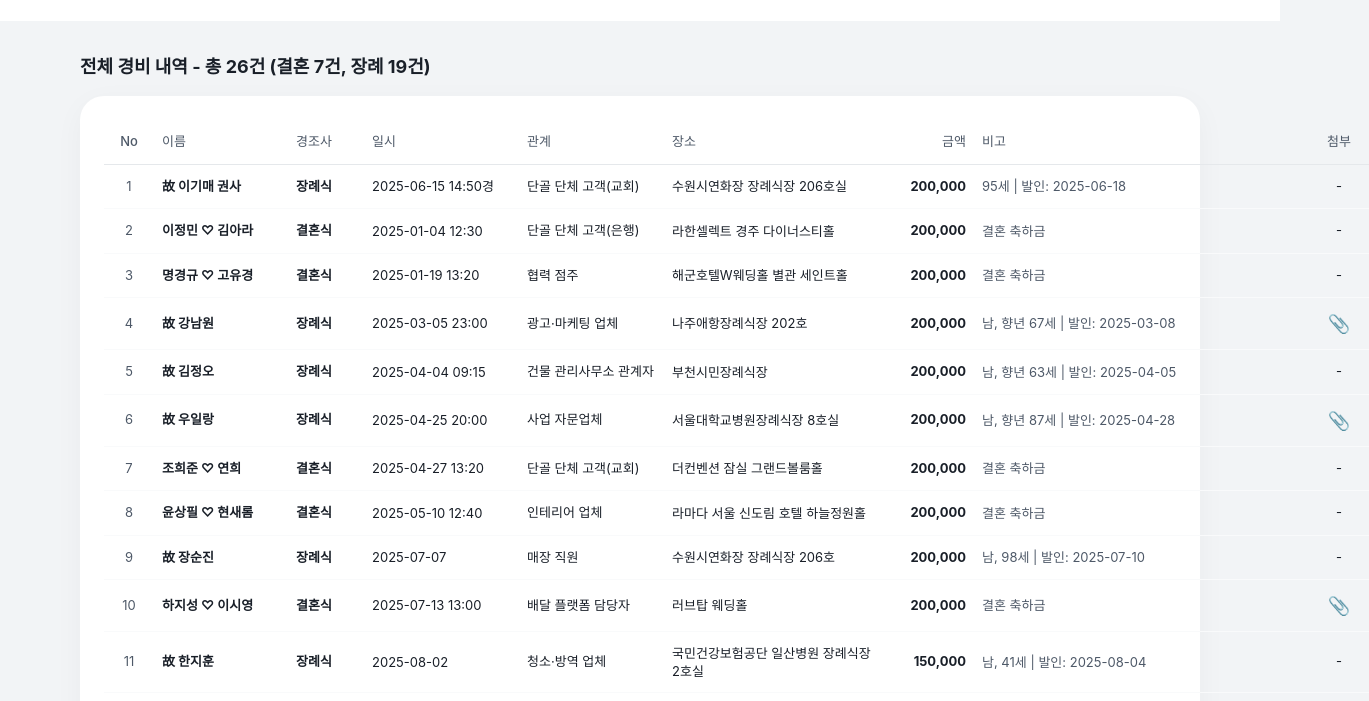
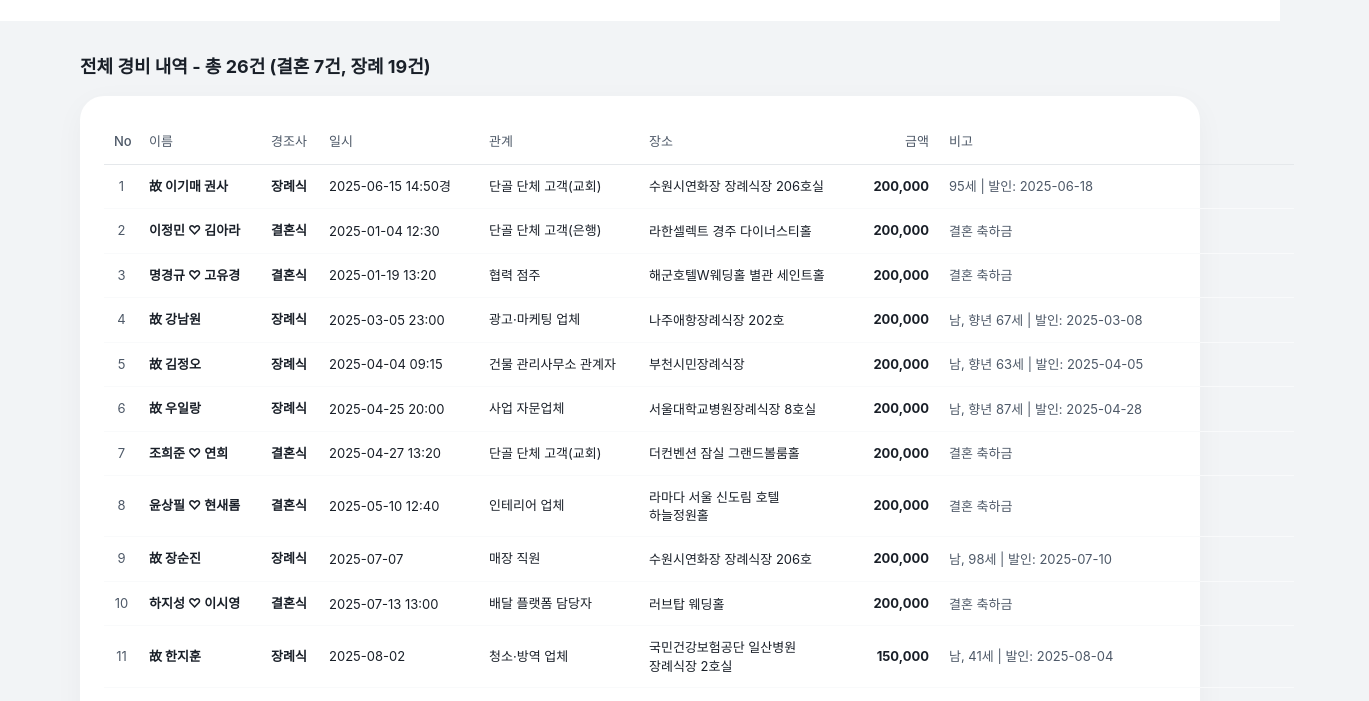
Before and after one commit to heekeunlee/events_2025, a website built with Vite: page index.html in a window 1280 px wide. Shown: the part 85-786 px from the top of the page, 1369 px wide, since content can reach past the window. Built offline with nearby package versions, Linux system fonts and the light colour scheme.

Commit message:
feat: remove attachment column from table

```diff
--- a/app.js
+++ b/app.js
@@ -52,15 +52,14 @@ function renderUnifiedTable(data) {
         <table>
             <thead>
                 <tr>
-                    <th style="width: 50px;">No</th>
+                    <th style="width: 35px;">No</th>
                     <th>이름</th>
-                    <th style="width: 100px;">경조사</th>
+                    <th style="width: 60px;">경조사</th>
                     <th>일시</th>
                     <th>관계</th>
                     <th>장소</th>
                     <th style="text-align: right;">금액</th>
                     <th>비고</th>
-                    <th style="width: 60px; text-align: center;">첨부</th>
                 </tr>
             </thead>
             <tbody>
@@ -85,10 +84,6 @@ function renderUnifiedTable(data) {
             remarks = "결혼 축하금";
         }
 
-        const attachmentHtml = item.attachment
-            ? `<span class="attachment-icon" onclick="event.stopPropagation(); showImage('${item.attachment}')" title="증빙 서류 보기">📎</span>`
-            : '-';
-
         tableHtml += `
             <tr onclick="showDetail(${item.id})">
                 <td style="text-align: center; color: var(--toss-text-muted);">${index + 1}</td>
@@ -99,7 +94,6 @@ function renderUnifiedTable(data) {
                 <td>${location}</td>
                 <td style="text-align: right; font-weight: 700; color: var(--toss-text-main);">${formatNumber(amount)}</td>
                 <td style="font-size: 13px; color: var(--toss-text-muted);">${remarks}</td>
-                <td style="text-align: center;">${attachmentHtml}</td>
             </tr>
         `;
     });
@@ -110,7 +104,7 @@ function renderUnifiedTable(data) {
                 <tr class="table-footer-row">
                     <td colspan="6" style="text-align: right; font-weight: 600; color: var(--toss-text-muted);">통합 경비 합계</td>
                     <td style="text-align: right; font-weight: 800; color: var(--toss-blue); font-size: 17px;">${formatNumber(totalSum)}원</td>
-                    <td colspan="2"></td>
+                    <td></td>
                 </tr>
             </tfoot>
         </table>`;
--- a/style.css
+++ b/style.css
@@ -102,8 +102,8 @@ table {
 }
 
 th, td {
-    padding: 12px 8px; /* Slightly tighter padding */
-    font-size: 13px;   /* Consistent font size for better fit */
+    padding: 12px 10px;
+    font-size: 13px;
     border-bottom: 1px solid #F9FAFB;
     vertical-align: middle;
 }
@@ -115,16 +115,15 @@ th {
     border-bottom: 1px solid var(--toss-border);
 }
 
-/* Optimized Column Widths (Total: 1200px) */
-th:nth-child(1), td:nth-child(1) { width: 35px; text-align: center; } /* No */
-th:nth-child(2), td:nth-child(2) { width: 110px; } /* Name */
-th:nth-child(3), td:nth-child(3) { width: 60px; text-align: center; } /* Type */
-th:nth-child(4), td:nth-child(4) { width: 155px; } /* Date - Widened */
-th:nth-child(5), td:nth-child(5) { width: 145px; } /* Relation */
-th:nth-child(6), td:nth-child(6) { width: 220px; } /* Location - Widened */
-th:nth-child(7), td:nth-child(7) { width: 90px; text-align: right; } /* Amount */
-th:nth-child(8), td:nth-child(8) { width: 335px; } /* Remarks */
-th:nth-child(9), td:nth-child(9) { width: 50px; text-align: center; } /* Attach */
+/* Precise Column Widths (Total: 1200px) */
+th:nth-child(1), td:nth-child(1) { width: 40px; text-align: center; } /* No */
+th:nth-child(2), td:nth-child(2) { width: 120px; } /* Name */
+th:nth-child(3), td:nth-child(3) { width: 65px; text-align: center; } /* Type */
+th:nth-child(4), td:nth-child(4) { width: 160px; } /* Date */
+th:nth-child(5), td:nth-child(5) { width: 160px; } /* Relation */
+th:nth-child(6), td:nth-child(6) { width: 200px; } /* Location */
+th:nth-child(7), td:nth-child(7) { width: 100px; text-align: right; } /* Amount */
+th:nth-child(8), td:nth-child(8) { width: 355px; } /* Remarks - Widened */
 
 td {
     white-space: nowrap;
@@ -147,13 +146,13 @@ td:nth-child(8)  /* Remarks */ {
 
 td:nth-child(8) { font-size: 12px; }
 
-/* Fix Sum Overflow (Red Circle Issue) */
+/* Fix Sum Overflow */
 .table-footer-row td {
     border-top: 2px solid var(--toss-border);
     border-bottom: none;
     padding: 20px 10px;
     background-color: transparent;
-    overflow: visible !important; /* Prevent '5,100...' issue */
+    overflow: visible !important;
     text-overflow: clip !important;
 }
 
@@ -185,17 +184,6 @@ tr:hover {
 .summary-value {
     font-size: 28px;
     font-weight: 800;
-    color: var(--toss-blue);
-}
-
-.attachment-icon {
-    font-size: 18px;
-    cursor: pointer;
-    color: #ADB5BD;
-    transition: color 0.2s;
-}
-
-.attachment-icon:hover {
     color: var(--toss-blue);
 }
 
@@ -284,7 +272,7 @@ tr:hover {
     cursor: pointer;
 }
 
-/* Print Optimization (Strict 2-Page Layout) */
+/* Print Optimization */
 @media print {
     @page {
         size: A4;
@@ -300,7 +288,7 @@ tr:hover {
         width: 100%;
         padding: 0;
     }
-    .action-button, .close-button, .close-image-button, .modal, .attachment-icon {
+    .action-button, .close-button, .close-image-button, .modal {
         display: none !important;
     }
     header {
@@ -322,7 +310,7 @@ tr:hover {
         table-layout: fixed;
     }
     th, td {
-        padding: 6px 4px; /* Tight padding to fit 26 rows */
+        padding: 6px 4px;
         border-bottom: 1px solid #eee;
     }
 
@@ -340,7 +328,6 @@ tr:hover {
     .summary-label { font-size: 14px; }
     .summary-value { font-size: 20px; }
 
-    /* Ensure Gallery starts on 2nd Page */
     .print-page-break {
         page-break-before: always !important;
         margin-top: 20px;
```
